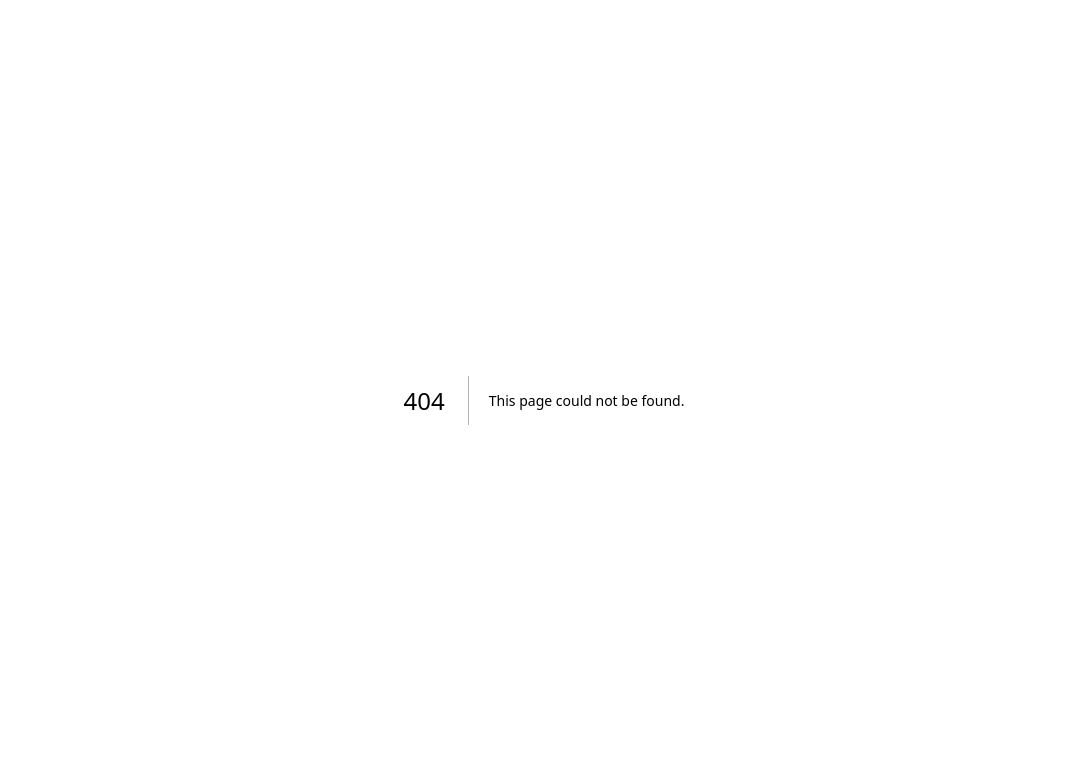
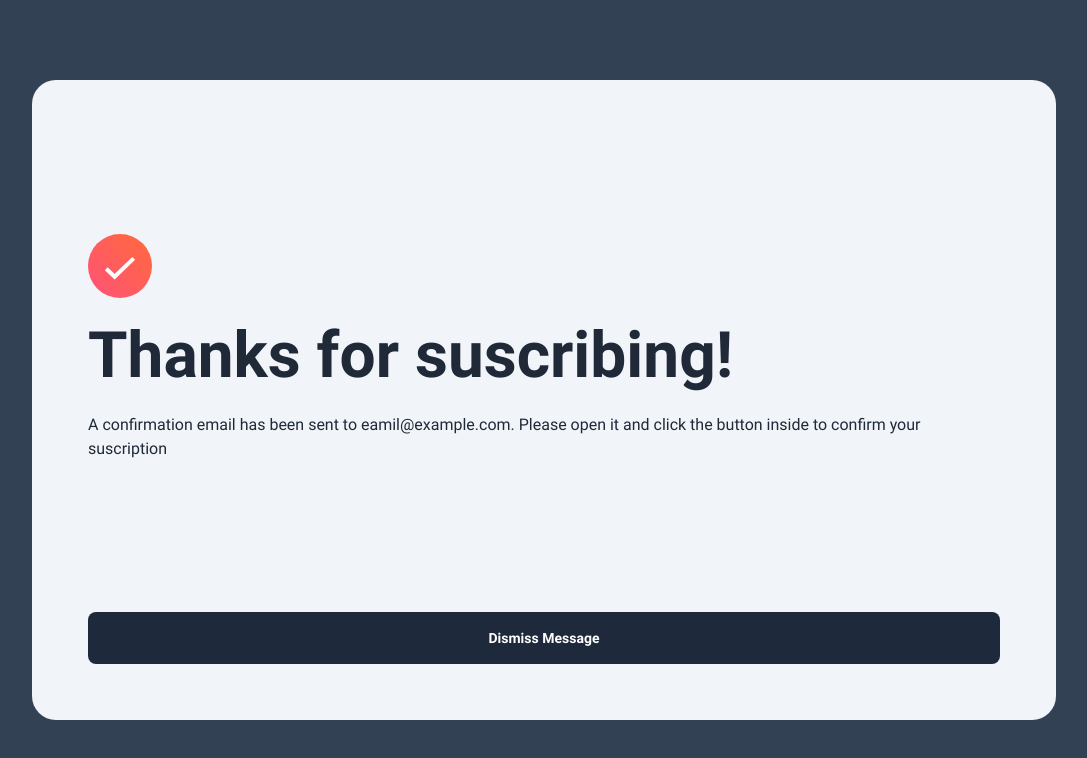
Before and after one commit to Pakkerman/newsLetterSignUpPage, a Next.js app: page /success in a window 1280 px wide. Before the commit this address had no page. Shown: the top 758 px of the page, without its empty margins (96-1183 px from the left). Built offline with nearby package versions, Linux system fonts and the light colour scheme.

Commit message:
Extract Layout, CustomButton Added success page.

```diff
--- /dev/null
+++ b/src/components/CustomButton.tsx
@@ -0,0 +1,17 @@
+type customButtonProps = {
+  buttonText?: string
+}
+
+export default function customButton(props: customButtonProps) {
+  return (
+    <div className="relative group">
+      <div className="absolute -inset-2 top-8 left-[50%] translate-x-[-50%] w-[90%] rounded-lg bg-gradient-to-r from-[#ff5176] to-[#fe6634] blur-lg group-hover:opacity-50 opacity-0 pointer-events-none" />
+      <button
+        type="submit"
+        className="relative w-full rounded-lg bg-slate-800 py-4 font-RobotoBold text-sm text-white hover:cursor-pointer hover:bg-gradient-to-br from-[#ff5176] to-[#fe6634] transition  "
+      >
+        {props.buttonText}
+      </button>
+    </div>
+  )
+}
--- /dev/null
+++ b/src/components/Layout.tsx
@@ -0,0 +1,11 @@
+import { PropsWithChildren } from "react"
+
+export default function layout(props: PropsWithChildren) {
+  return (
+    <main className="flex h-[100svh] min-h-[768px] w-full flex-col items-center justify-center bg-slate-100 sm:bg-slate-700 ">
+      <div className=" flex h-full w-full max-w-md flex-col bg-slate-100 sm:h-[80%] sm:w-[80%] sm:max-w-none sm:flex-row-reverse sm:items-center sm:justify-center sm:rounded-3xl sm:p-6">
+        {props.children}
+      </div>
+    </main>
+  )
+}
--- a/src/pages/index.tsx
+++ b/src/pages/index.tsx
@@ -1,4 +1,7 @@
+import Link from "next/link"
 import React, { useState } from "react"
+import Layout from "~/components/Layout"
+import CustomButton from "~/components/CustomButton"
 
 export default function Home() {
   const [email, setEmail] = useState<string>("")
@@ -12,15 +15,14 @@ export default function Home() {
   function validate(event: React.FormEvent<HTMLFormElement>): void {
     console.log(email)
     event.preventDefault()
-    const emailPattern = /.+@.+\..+/
+    const emailPattern = /^[A-z0-9]+@[A-z0-9]+\.[A-z]+$/
 
     const isValidEmail = emailPattern.test(email)
     setIsValid(isValidEmail)
   }
 
   return (
-    <main className=" flex h-[100svh] min-h-[768px] w-full flex-col items-center justify-center bg-slate-100 sm:bg-slate-700 ">
-      <div className=" flex h-full w-full max-w-md flex-col bg-slate-100 sm:h-[80%] sm:w-[80%] sm:max-w-none sm:flex-row-reverse sm:items-center sm:justify-center sm:rounded-3xl sm:p-6">
+    <Layout>
       <div className="h-[284px] shrink overflow-hidden rounded-b-2xl sm:hidden">
         <img
           className="h-full w-full object-cover"
@@ -63,9 +65,7 @@ export default function Home() {
         >
           <div className="flex flex-col space-y-2">
             <div className="flex justify-between opacity-90">
-                <label className="font-RobotoBold text-xs ">
-                  Email Address
-                </label>
+              <label className="font-RobotoBold text-xs ">Email Address</label>
               {!isValid && (
                 <p className=" text-xs font-RobotoBold text-red-500">
                   Valid Email Required
@@ -88,20 +88,11 @@ export default function Home() {
                 }`}
             />
           </div>
-
-            <div className="relative group">
-              <div className="absolute -inset-2 top-8 left-[50%] translate-x-[-50%] w-[90%] rounded-lg bg-gradient-to-r from-[#ff5176] to-[#fe6634] blur-lg group-hover:opacity-50 opacity-0" />
-              <button
-                type="submit"
-                className="relative w-full rounded-lg bg-slate-800 py-4 font-RobotoBold text-sm text-white hover:cursor-pointer hover:bg-gradient-to-br from-[#ff5176] to-[#fe6634] transition  "
-              >
-                Subscribe to monthly newsletter
-              </button>
-            </div>
+          <Link href="/success">
+            <CustomButton buttonText=" Subscribe to monthly newsletter" />
+          </Link>
         </form>
       </section>
-      </div>
-      {/* <Footer /> */}
-    </main>
+    </Layout>
   )
 }
--- /dev/null
+++ b/src/pages/signup.tsx
@@ -0,0 +1,5 @@
+function signup() {
+  return <div>signup</div>
+}
+
+export default signup
--- /dev/null
+++ b/src/pages/success.tsx
@@ -0,0 +1,29 @@
+import Link from "next/link"
+import CustomButton from "~/components/CustomButton"
+import Layout from "~/components/Layout"
+
+export default function success(props: { email: string }) {
+  return (
+    <Layout>
+      <div className="flex h-full flex-col justify-between p-8">
+        <div className="flex h-[80%] flex-col justify-center space-y-8 ">
+          <img
+            className="h-16 w-16"
+            src="assets/images/icon-success.svg"
+            alt=""
+          />
+          <h1 className="w-full font-RobotoBold text-4xl sm:text-[5vw] sm:leading-[4vw]">
+            Thanks for suscribing!
+          </h1>
+          <p>
+            A confirmation email has been sent to eamil@example.com. Please open
+            it and click the button inside to confirm your suscription
+          </p>
+        </div>
+        <Link href="/#">
+          <CustomButton buttonText="Dismiss Message" />
+        </Link>
+      </div>
+    </Layout>
+  )
+}
```
Also changed, not shown: 1 other file (tests, documents, lock files or other folders). Lines whose indentation alone changed are shown as unchanged.
